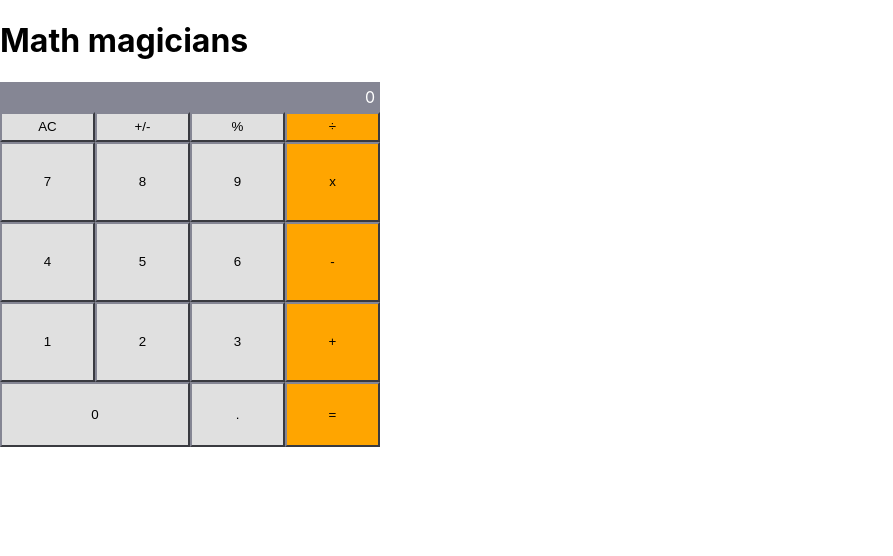
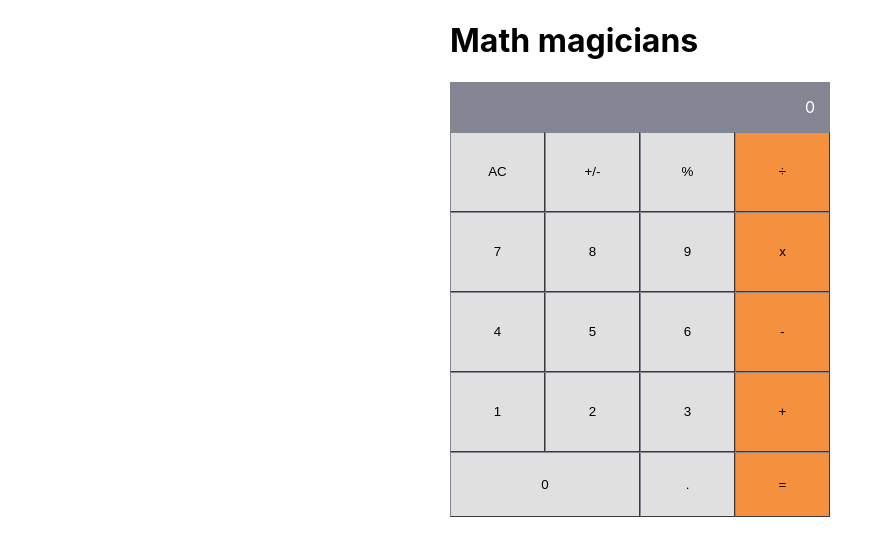
Before and after one commit to Ndaboom/math-magicians-v3, a React (Create React App) app: page / in a window 1280 px wide. Shown: the top 556 px of the page, without its empty margins (0-893 px from the left). Built offline with nearby package versions, Linux system fonts and the light colour scheme.

Commit message:
Calculator UI updated

```diff
--- a/src/App.css
+++ b/src/App.css
@@ -16,17 +16,19 @@ body {
   display: flex;
   flex-direction:column;
   width: 380px;
+  margin-left: auto;
+  margin-right: auto;
 }
 
 .screen-container {
   text-align: end;
   background-color: #858694;
   color: #FFFFFF;
-  padding: 5px;
+  padding: 15px;
 }
 
 .orange {
-  background-color: orange;
+  background-color: #F5913E;
 }
 
 .gray-color {
@@ -37,11 +39,12 @@ body {
   display: grid;
   padding-top:0.1px;
   grid-template-columns: repeat(4,95px);
-  grid-template-rows: minmax(30px,auto) repeat(3,80px);
+  grid-template-rows: minmax(80px,auto) repeat(3,80px);
 }
 
 button {
   border-color: #858694;
+  border-width: 0.1px;
 }
 
 .zero-btn {
```
